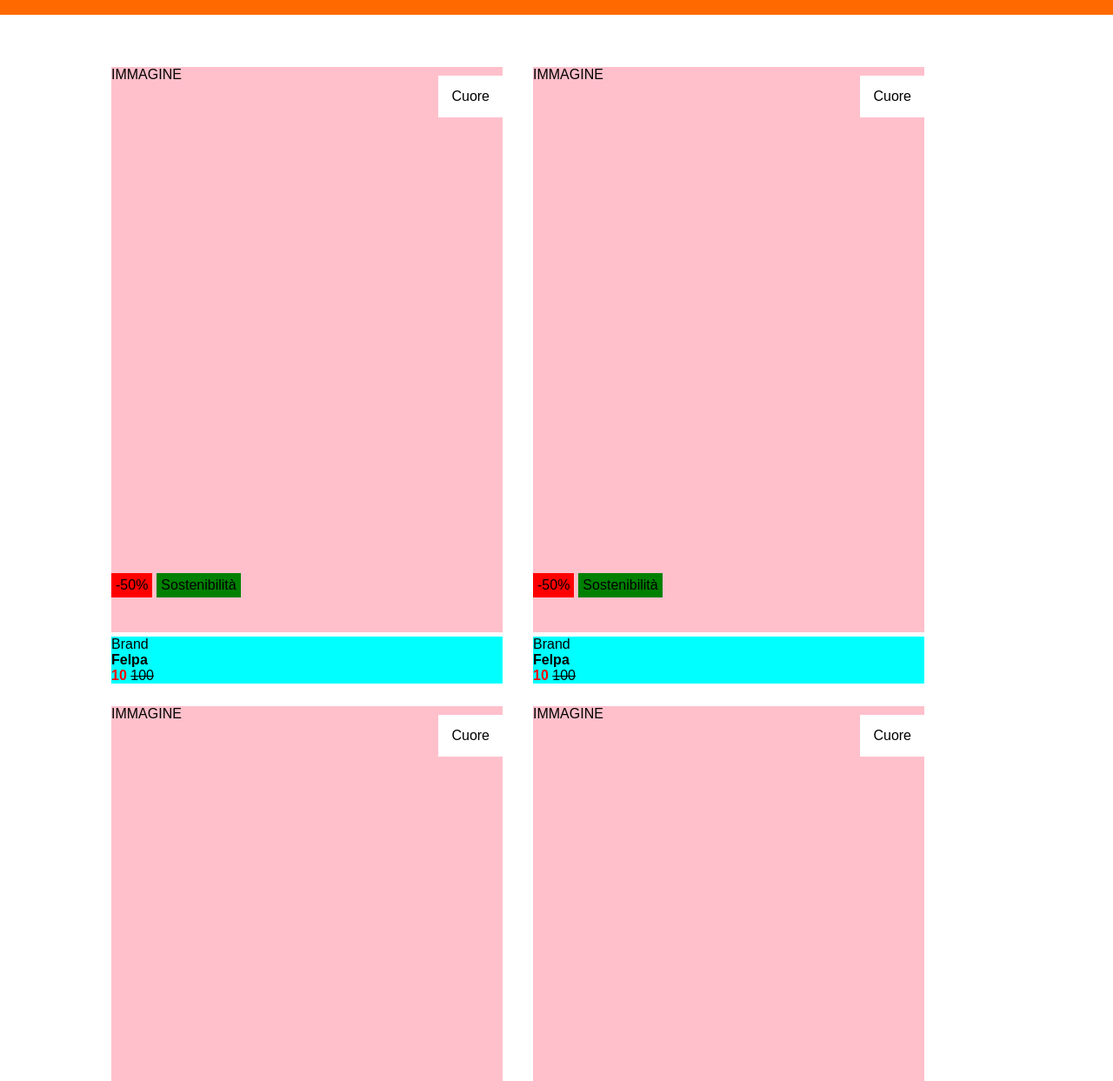
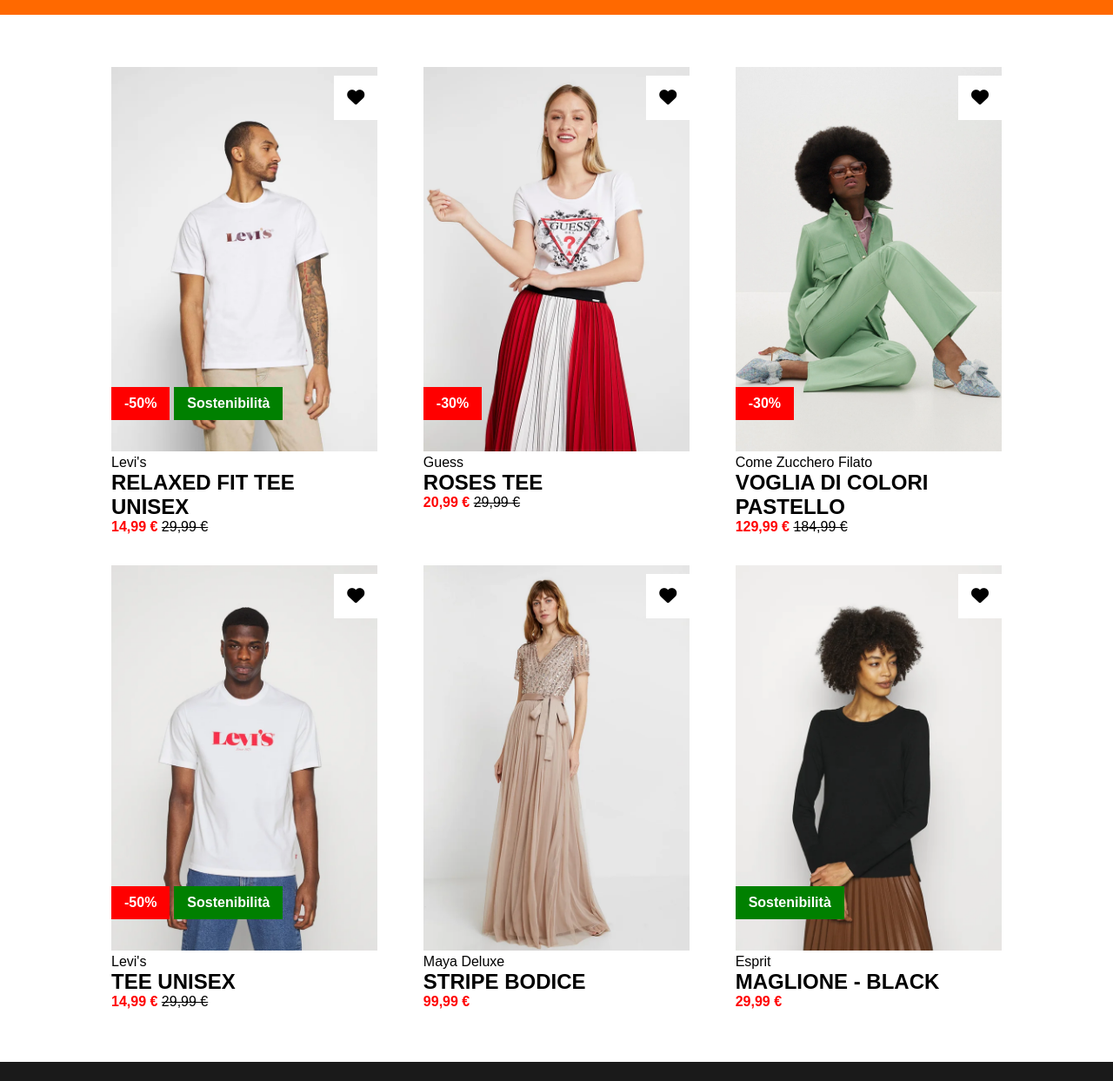
Before and after one commit to mendozagianfranco/html-css-boolando, a plain HTML site: page index.html in a window 1280 px wide. Shown: the part 57-1300 px from the top of the page at 87% size. Drawn offline with Linux system fonts and the light colour scheme.

Commit message:
feat: complete main

```diff
--- a/css/style.css
+++ b/css/style.css
@@ -7,24 +7,6 @@
 }
 
 /****  DEBUG ****/
-
-.debug main .card {
-    height: 700px;
-    width: 450px;
-}
-
-.debug main .card-top {
-    background-color: pink;
-    height: 650px;
-}
-
-.debug main .card-bottom {
-    background-color: aqua;
-}
-
-.debug .heart {
-    background-color: #fff;
-}
 
 .debug footer {
     height: 110px;
@@ -46,6 +28,10 @@ ul {
     list-style-type: none;
 }
 
+.disable {
+    display: none;
+}
+
 .flex {
     display: flex;
 }
@@ -56,7 +42,8 @@ ul {
 }
 
 .status > * {
-    padding: 5px;
+    padding: 10px 15px;
+    font-weight: bold;
 }
 
 .status .flag-offer {
@@ -73,6 +60,11 @@ ul {
 
 .price .price-old {
     text-decoration: line-through;
+}
+
+.name-product {
+    text-transform: uppercase;
+    font-size: 16px;
 }
 
 /**** HEADER ****/
@@ -107,15 +99,36 @@ main {
 
 main .container {
     flex-wrap: wrap;
+    justify-content: space-between;
     gap: 35px;
+}
+
+main .container .card {
+    width: calc((100% / 3) - 35px);
+    cursor: pointer;
+}
+
+main .container .heart:hover {
+    color: #ff0000;
 }
 
 main .card .card-top {
     position: relative;
 }
 
-main .card .card-bottom {
-    margin-top: 5px;
+main .card .card-top img {
+    width: 100%;
+}
+
+main .card:hover .card-top .second-img {
+    display: inline-block;
+}
+main .card:hover .card-top .first-img {
+    display: none;
+}
+
+main .card .card-top .heart i {
+    font-size: 20px;
 }
 
 main .card .card-top .heart,
@@ -127,6 +140,7 @@ main .card .card-top .status {
     top: 10px;
     right: 0;
     padding: 15px;
+    background-color: #fff;
 }
 
 .card-top .status {
--- a/index.html
+++ b/index.html
@@ -49,12 +49,21 @@
         <main>
             <div class="container flex">
                 <!-- Carta Prodotto -->
-                <div class="card">
+                <section class="card">
                     <!-- Carta Parte Superiore -->
                     <div class="card-top">
-                        IMMAGINE
-                        <div class="heart">Cuore</div>
-                        <div class="status">
+                        <img
+                            src="img/1.webp"
+                            alt="Levi's  maglietta"
+                            class="first-img" />
+                        <img
+                            src="img/1b.webp"
+                            alt="Levi's maglietta 2"
+                            class="second-img disable" />
+                        <div class="heart">
+                            <i class="fa-solid fa-heart"></i>
+                        </div>
+                        <div class="status color-1">
                             <div class="flag-offer">-50%</div>
                             <div class="flag-sustainability">Sostenibilità</div>
                         </div>
@@ -63,26 +72,119 @@
 
                     <!-- Carta Parte Inferiore -->
                     <div class="card-bottom">
-                        <div class="brand">Brand</div>
-                        <div class="name-product"><strong>Felpa</strong></div>
+                        <div class="brand">Levi's</div>
+                        <div class="name-product">
+                            <h2>relaxed fit tee unisex</h2>
+                        </div>
                         <div class="price">
                             <span class="price-current"
-                                ><strong>10</strong></span
+                                ><strong>14,99 €</strong></span
                             >
-                            <span class="price-old">100</span>
+                            <span class="price-old">29,99 €</span>
                         </div>
                     </div>
                     <!-- /Carta Parte Inferiore -->
-                </div>
+                </section>
                 <!-- /Carta Prodotto -->
 
                 <!-- Carta Prodotto -->
-                <div class="card">
+                <section class="card">
                     <!-- Carta Parte Superiore -->
                     <div class="card-top">
-                        IMMAGINE
-                        <div class="heart">Cuore</div>
-                        <div class="status">
+                        <img
+                            src="img/2.webp"
+                            alt="Guess Vestito donna"
+                            class="first-img" />
+                        <img
+                            src="img/2b.webp"
+                            alt="Guess Vestito donna 2"
+                            class="second-img disable" />
+
+                        <div class="heart">
+                            <i class="fa-solid fa-heart"></i>
+                        </div>
+                        <div class="status color-1">
+                            <div class="flag-offer">-30%</div>
+                            <div class="flag-sustainability disable">
+                                Sostenibilità
+                            </div>
+                        </div>
+                    </div>
+                    <!-- /Carta Parte Superiore -->
+
+                    <!-- Carta Parte Inferiore -->
+                    <div class="card-bottom">
+                        <div class="brand">Guess</div>
+                        <div class="name-product"><h2>roses tee</h2></div>
+                        <div class="price">
+                            <span class="price-current"
+                                ><strong>20,99 €</strong></span
+                            >
+                            <span class="price-old">29,99 €</span>
+                        </div>
+                    </div>
+                    <!-- /Carta Parte Inferiore -->
+                </section>
+                <!-- /Carta Prodotto -->
+
+                <!-- Carta Prodotto -->
+                <section class="card">
+                    <!-- Carta Parte Superiore -->
+                    <div class="card-top">
+                        <img
+                            src="img/3.webp"
+                            alt="Completo pastello"
+                            class="first-img" />
+                        <img
+                            src="img/3b.webp"
+                            alt="Completo pastello 2 "
+                            class="second-img disable" />
+
+                        <div class="heart">
+                            <i class="fa-solid fa-heart"></i>
+                        </div>
+                        <div class="status color-1">
+                            <div class="flag-offer">-30%</div>
+                            <div class="flag-sustainability disable">
+                                Sostenibilità
+                            </div>
+                        </div>
+                    </div>
+                    <!-- /Carta Parte Superiore -->
+
+                    <!-- Carta Parte Inferiore -->
+                    <div class="card-bottom">
+                        <div class="brand">Come Zucchero Filato</div>
+                        <div class="name-product">
+                            <h2>voglia di colori pastello</h2>
+                        </div>
+                        <div class="price">
+                            <span class="price-current"
+                                ><strong>129,99 €</strong></span
+                            >
+                            <span class="price-old">184,99 €</span>
+                        </div>
+                    </div>
+                    <!-- /Carta Parte Inferiore -->
+                </section>
+                <!-- /Carta Prodotto -->
+
+                <!-- Carta Prodotto -->
+                <section class="card">
+                    <!-- Carta Parte Superiore -->
+                    <div class="card-top">
+                        <img
+                            src="img/4.webp"
+                            alt="Levi's maglietta"
+                            class="first-img" />
+                        <img
+                            src="img/4b.webp"
+                            alt="Levi's maglietta 2"
+                            class="second-img disable" />
+                        <div class="heart">
+                            <i class="fa-solid fa-heart"></i>
+                        </div>
+                        <div class="status color-1">
                             <div class="flag-offer">-50%</div>
                             <div class="flag-sustainability">Sostenibilità</div>
                         </div>
@@ -91,27 +193,75 @@
 
                     <!-- Carta Parte Inferiore -->
                     <div class="card-bottom">
-                        <div class="brand">Brand</div>
-                        <div class="name-product"><strong>Felpa</strong></div>
+                        <div class="brand">Levi's</div>
+                        <div class="name-product"><h2>tee unisex</h2></div>
                         <div class="price">
                             <span class="price-current"
-                                ><strong>10</strong></span
+                                ><strong>14,99 €</strong></span
                             >
-                            <span class="price-old">100</span>
+                            <span class="price-old">29,99 €</span>
                         </div>
                     </div>
                     <!-- /Carta Parte Inferiore -->
-                </div>
+                </section>
                 <!-- /Carta Prodotto -->
 
                 <!-- Carta Prodotto -->
-                <div class="card">
+                <section class="card">
                     <!-- Carta Parte Superiore -->
                     <div class="card-top">
-                        IMMAGINE
-                        <div class="heart">Cuore</div>
-                        <div class="status">
-                            <div class="flag-offer">-50%</div>
+                        <img
+                            src="img/5.webp"
+                            alt="Vestito lungo donna"
+                            class="first-img" />
+                        <img
+                            src="img/5b.webp"
+                            alt="Vestito lungo donna 2"
+                            class="second-img disable" />
+                        <div class="heart">
+                            <i class="fa-solid fa-heart"></i>
+                        </div>
+                        <div class="status color-1">
+                            <div class="flag-offer disable">-50%</div>
+                            <div class="flag-sustainability disable">
+                                Sostenibilità
+                            </div>
+                        </div>
+                    </div>
+                    <!-- /Carta Parte Superiore -->
+
+                    <!-- Carta Parte Inferiore -->
+                    <div class="card-bottom">
+                        <div class="brand">Maya Deluxe</div>
+                        <div class="name-product"><h2>stripe bodice</h2></div>
+                        <div class="price">
+                            <span class="price-current"
+                                ><strong>99,99 €</strong></span
+                            >
+                            <span class="price-old"></span>
+                        </div>
+                    </div>
+                    <!-- /Carta Parte Inferiore -->
+                </section>
+                <!-- /Carta Prodotto -->
+
+                <!-- Carta Prodotto -->
+                <section class="card">
+                    <!-- Carta Parte Superiore -->
+                    <div class="card-top">
+                        <img
+                            src="img/6.webp"
+                            alt="Maglione Nero"
+                            class="first-img" />
+                        <img
+                            src="img/6b.webp"
+                            alt="Maglione Nero"
+                            class="second-img disable" />
+                        <div class="heart">
+                            <i class="fa-solid fa-heart"></i>
+                        </div>
+                        <div class="status color-1">
+                            <div class="flag-offer disable">-50%</div>
                             <div class="flag-sustainability">Sostenibilità</div>
                         </div>
                     </div>
@@ -119,129 +269,19 @@
 
                     <!-- Carta Parte Inferiore -->
                     <div class="card-bottom">
-                        <div class="brand">Brand</div>
-                        <div class="name-product"><strong>Felpa</strong></div>
+                        <div class="brand">Esprit</div>
+                        <div class="name-product">
+                            <h2>maglione - black</h2>
+                        </div>
                         <div class="price">
                             <span class="price-current"
-                                ><strong>10</strong></span
+                                ><strong>29,99 €</strong></span
                             >
-                            <span class="price-old">100</span>
+                            <span class="price-old"></span>
                         </div>
                     </div>
                     <!-- /Carta Parte Inferiore -->
-                </div>
-                <!-- /Carta Prodotto -->
-
-                <!-- Carta Prodotto -->
-                <div class="card">
-                    <!-- Carta Parte Superiore -->
-                    <div class="card-top">
-                        IMMAGINE
-                        <div class="heart">Cuore</div>
-                        <div class="status">
-                            <div class="flag-offer">-50%</div>
-                            <div class="flag-sustainability">Sostenibilità</div>
-                        </div>
-                    </div>
-                    <!-- /Carta Parte Superiore -->
-
-                    <!-- Carta Parte Inferiore -->
-                    <div class="card-bottom">
-                        <div class="brand">Brand</div>
-                        <div class="name-product"><strong>Felpa</strong></div>
-                        <div class="price">
-                            <span class="price-current"
-                                ><strong>10</strong></span
-                            >
-                            <span class="price-old">100</span>
-                        </div>
-                    </div>
-                    <!-- /Carta Parte Inferiore -->
-                </div>
-                <!-- /Carta Prodotto -->
-
-                <!-- Carta Prodotto -->
-                <div class="card">
-                    <!-- Carta Parte Superiore -->
-                    <div class="card-top">
-                        IMMAGINE
-                        <div class="heart">Cuore</div>
-                        <div class="status">
-                            <div class="flag-offer">-50%</div>
-                            <div class="flag-sustainability">Sostenibilità</div>
-                        </div>
-                    </div>
-                    <!-- /Carta Parte Superiore -->
-
-                    <!-- Carta Parte Inferiore -->
-                    <div class="card-bottom">
-                        <div class="brand">Brand</div>
-                        <div class="name-product"><strong>Felpa</strong></div>
-                        <div class="price">
-                            <span class="price-current"
-                                ><strong>10</strong></span
-                            >
-                            <span class="price-old">100</span>
-                        </div>
-                    </div>
-                    <!-- /Carta Parte Inferiore -->
-                </div>
-                <!-- /Carta Prodotto -->
-
-                <!-- Carta Prodotto -->
-                <div class="card">
-                    <!-- Carta Parte Superiore -->
-                    <div class="card-top">
-                        IMMAGINE
-                        <div class="heart">Cuore</div>
-                        <div class="status">
-                            <div class="flag-offer">-50%</div>
-                            <div class="flag-sustainability">Sostenibilità</div>
-                        </div>
-                    </div>
-                    <!-- /Carta Parte Superiore -->
-
-                    <!-- Carta Parte Inferiore -->
-                    <div class="card-bottom">
-                        <div class="brand">Brand</div>
-                        <div class="name-product"><strong>Felpa</strong></div>
-                        <div class="price">
-                            <span class="price-current"
-                                ><strong>10</strong></span
-                            >
-                            <span class="price-old">100</span>
-                        </div>
-                    </div>
-                    <!-- /Carta Parte Inferiore -->
-                </div>
-                <!-- /Carta Prodotto -->
-
-                <!-- Carta Prodotto -->
-                <div class="card">
-                    <!-- Carta Parte Superiore -->
-                    <div class="card-top">
-                        IMMAGINE
-                        <div class="heart">Cuore</div>
-                        <div class="status">
-                            <div class="flag-offer">-50%</div>
-                            <div class="flag-sustainability">Sostenibilità</div>
-                        </div>
-                    </div>
-                    <!-- /Carta Parte Superiore -->
-
-                    <!-- Carta Parte Inferiore -->
-                    <div class="card-bottom">
-                        <div class="brand">Brand</div>
-                        <div class="name-product"><strong>Felpa</strong></div>
-                        <div class="price">
-                            <span class="price-current"
-                                ><strong>10</strong></span
-                            >
-                            <span class="price-old">100</span>
-                        </div>
-                    </div>
-                    <!-- /Carta Parte Inferiore -->
-                </div>
+                </section>
                 <!-- /Carta Prodotto -->
             </div>
         </main>
```
Also changed, not shown: img/1.webp (added), img/1b.webp (added), img/2.webp (added), img/2b.webp (added), img/3.webp (added), img/3b.webp (added), img/4.webp (added), img/4b.webp (added), img/5.webp (added), img/5b.webp (added), img/6.webp (added), img/6b.webp (added).
